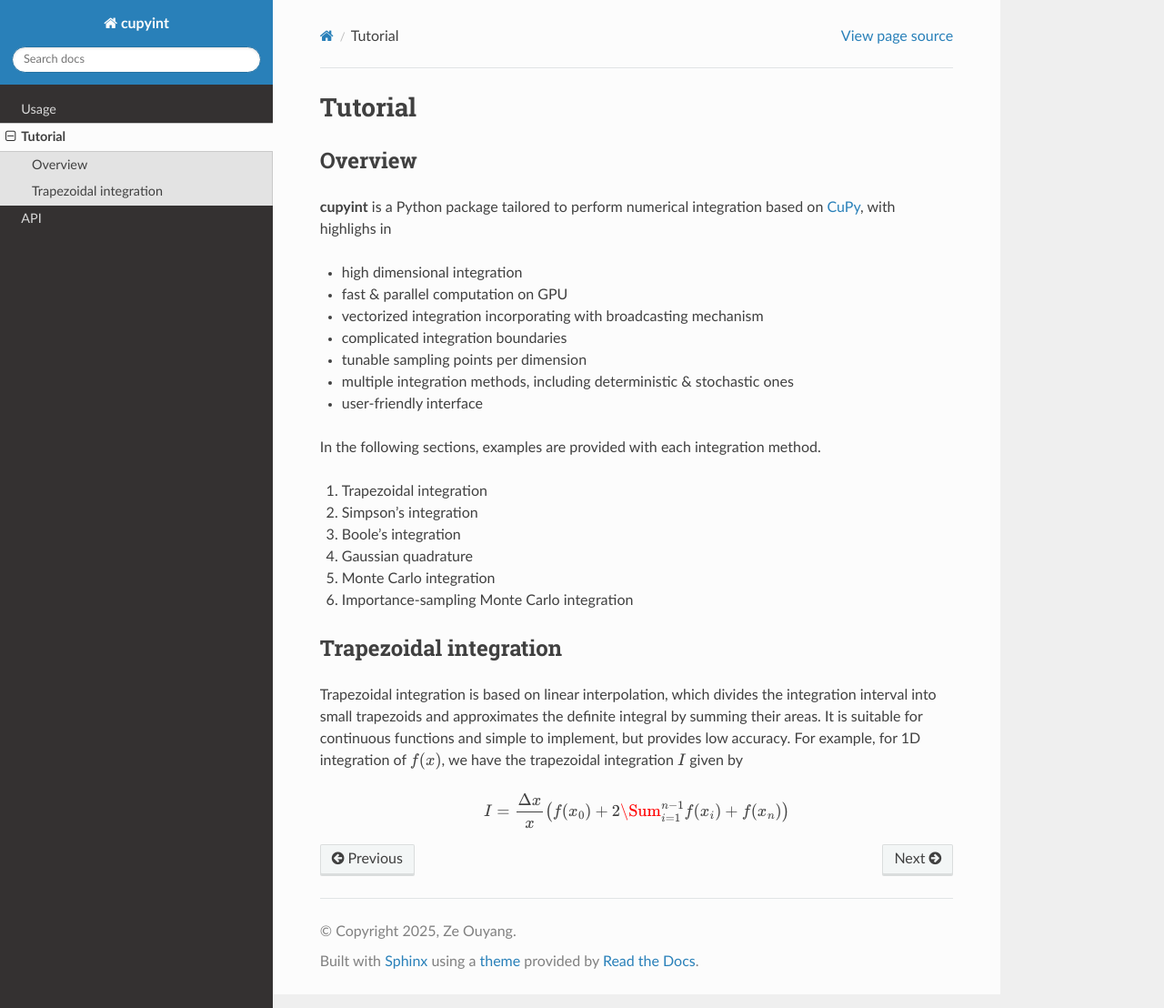
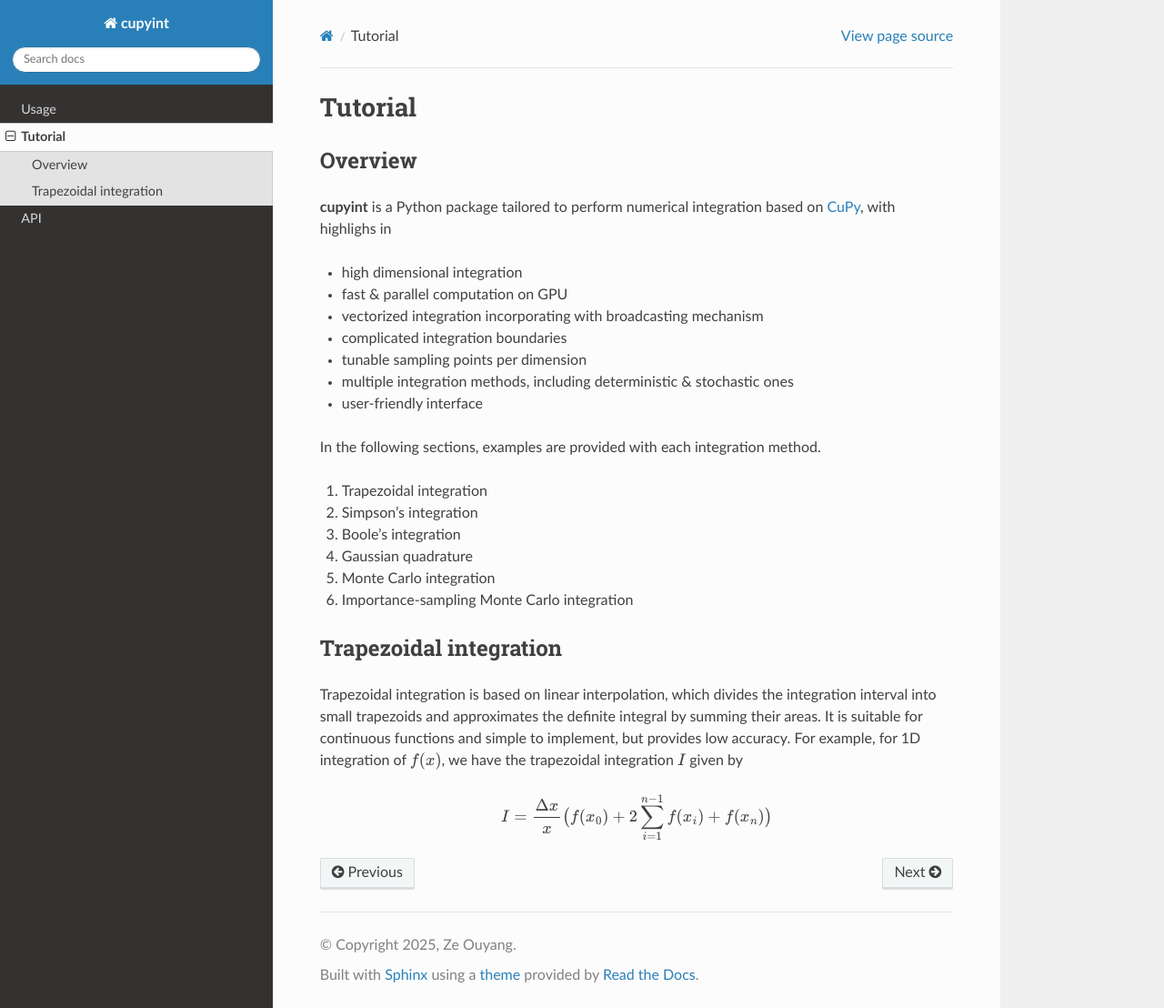
Before and after one commit to ze-ouyang/cupyint_doc, a Sphinx documentation site: the page built from docs/source/tutorial.rst, in a window 1280 px wide and 1108 px high. Shown: the whole window at 91% size. Built offline with Sphinx 7.4.7 and the Read the Docs theme 3.1.0, drawn with Linux system fonts in a browser that asks for light colours.

```diff
--- a/docs/source/tutorial.rst
+++ b/docs/source/tutorial.rst
@@ -28,4 +28,4 @@ Trapezoidal integration
 Trapezoidal integration is based on linear interpolation, which divides the integration interval into small trapezoids and approximates the definite integral by summing their areas. It is suitable for continuous functions and simple to implement, but provides low accuracy. For example, for 1D integration of :math:`f(x)`, we have the trapezoidal integration :math:`I` given by
 
 .. math::
-   I=\frac{\Delta x}{x} \big(f(x_0)+2\Sum_{i=1}^{n-1}f(x_i)+f(x_n) \big)
+   I=\frac{\Delta x}{x} \big(f(x_0)+2\sum_{i=1}^{n-1}f(x_i)+f(x_n) \big)
```
